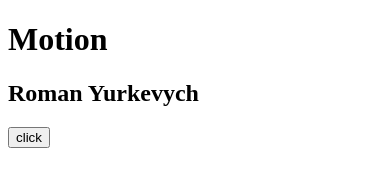
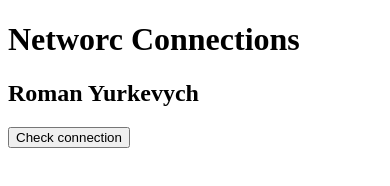
Before and after one commit to RomUriy/Network, a plain HTML site: page www/index.html in a window 390 px wide. Drawn offline with Linux system fonts and the light colour scheme; some packages are replaced by stand-ins of ours.

Commit message:
Edit text

```diff
--- a/www/index.html
+++ b/www/index.html
@@ -6,9 +6,9 @@
 		<script src="cordova.js"></script>
 	</head>
 	<body onload="init()">
-		<h1>Motion</h1>
+		<h1>Networc Connections</h1>
 		<h2>Roman Yurkevych</h2>
 		<p id="dp"></p>
-		<input type="button" onclick="checkConnection();" value="click">
+		<input type="button" onclick="checkConnection();" value="Check connection">
 	</body>
 </html>
```
